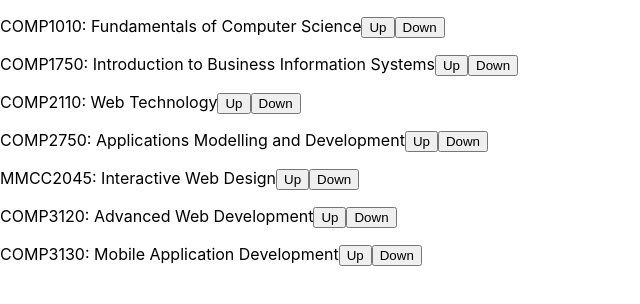
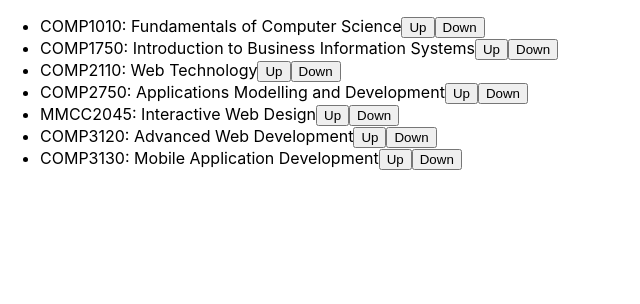
Before and after one commit to MQCOMP3120-2020/weekly-workshop-tasks-stevecassidy, a React (Create React App) app: page / in a window 1280 px wide. Shown: the top 304 px of the page, without its empty margins (0-640 px from the left). Built offline with nearby package versions, Linux system fonts and the light colour scheme.

Commit message:
Make the unit list display an unordered list

```diff
--- a/src/App.js
+++ b/src/App.js
@@ -5,10 +5,10 @@ const Unit = (props) => {
   const [title, setTitle] = useState(props.title)
 
   return (
-    <p>{props.code}: {title}
+    <li>{props.code}: {title}
       <button onClick={()=> setTitle(title.toUpperCase())}>Up</button>
       <button onClick={()=> setTitle(title.toLowerCase())}>Down</button>
-    </p>
+    </li>
   )
 
 }
@@ -29,7 +29,9 @@ const App = () => {
 
   return (
     <div className="App">
-      {units.map((unit) => (<Unit code={unit.code} title={unit.title} />))}
+      <ul>
+       {units.map((unit) => (<Unit key={unit.code} code={unit.code} title={unit.title} />))}
+      </ul>
     </div>
   );
 }
```
